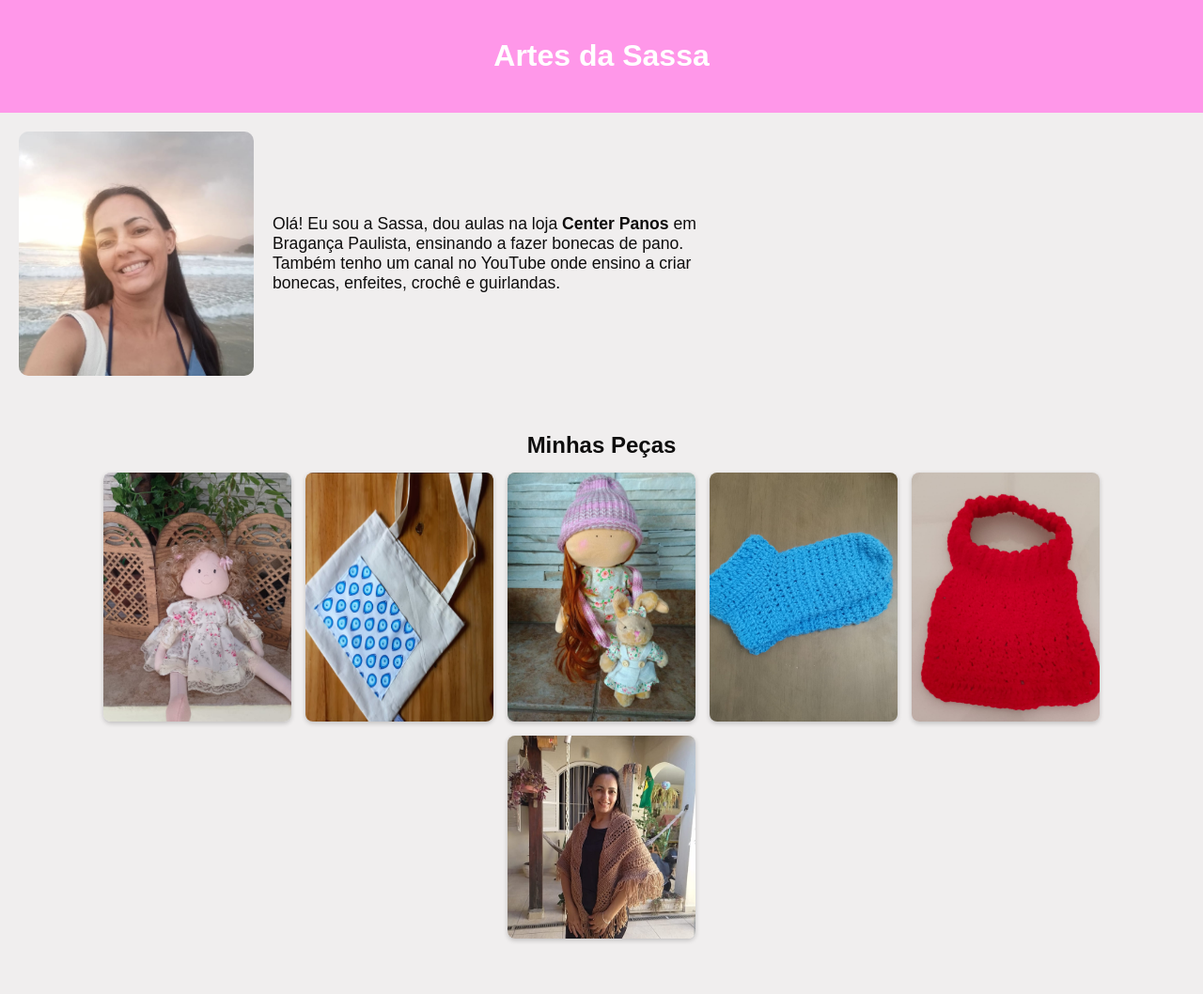
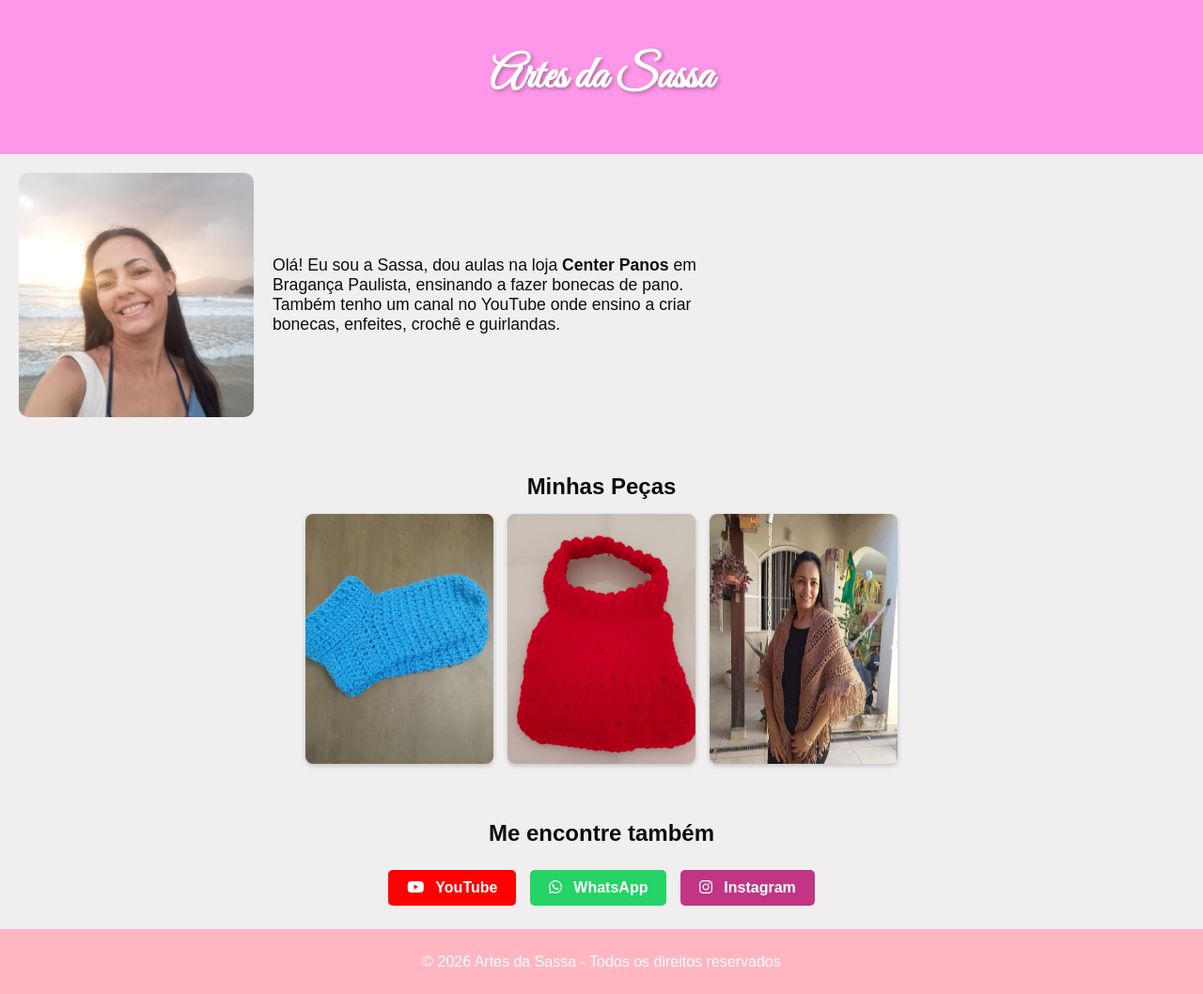
Before and after one commit to mariaester013/artes_da_sassa, a Flask app: page / in a window 1280 px wide. Shown: the top 1058 px of the page at 94% size. Run offline with Flask 3, Linux system fonts and the light colour scheme.

Commit message:
Remove peças antigas, corrige link do YouTube e estiliza título Artes da Sassa

```diff
--- a/static/style.css
+++ b/static/style.css
@@ -88,3 +88,10 @@ footer {
     padding: 10px;
     color: white;
 }
+
+header h1 {
+    font-family: 'Great Vibes', cursive;
+    font-size: 3em;
+    color: white;
+    text-shadow: 2px 2px 4px rgba(0,0,0,0.3);
+}
--- a/templates/index.html
+++ b/templates/index.html
@@ -1,6 +1,8 @@
 <!DOCTYPE html>
 <html lang="pt-BR">
 <head>
+    <link href="https://fonts.googleapis.com/css2?family=Great+Vibes&display=swap" rel="stylesheet">
+
     <link rel="stylesheet" href="https://cdnjs.cloudflare.com/ajax/libs/font-awesome/6.4.0/css/all.min.css">
 
     <meta charset="UTF-8">
@@ -23,9 +25,7 @@
     <section class="galeria">
         <h2>Minhas Peças</h2>
         <div class="fotos">
-            <img src="{{ url_for('static', filename='peca1.jpg') }}" alt="Peça 1">
-            <img src="{{ url_for('static', filename='peca2.jpg') }}" alt="Peça 2">
-            <img src="{{ url_for('static', filename='peca3.jpg') }}" alt="Peça 3">
+
               <img src="{{ url_for('static', filename='peca4.jpg') }}" alt="Peça 4">
                 <img src="{{ url_for('static', filename='peca5.jpg') }}" alt="Peça 5">
                   <img src="{{ url_for('static', filename='peca6.jpg') }}" alt="Peça 6">
@@ -37,7 +37,7 @@
         <a class="botao youtube" href="https://www.youtube.com/@artesdasassa6722" target="_blank">
             <i class="fab fa-youtube"></i> YouTube
         </a>
-        <a class="botao whatsapp" href="https://w.app/artes_da_sassa" target="_blank">
+        <a class="botao whatsapp" href="https://wa.link/k1z4t1" target="_blank">
             <i class="fab fa-whatsapp"></i> WhatsApp
         </a>
         <a class="botao instagram" href="https://www.instagram.com/artes_da_sassa?igsh=MTAza2RmdjhmZHE2bw==" target="_blank">
```
